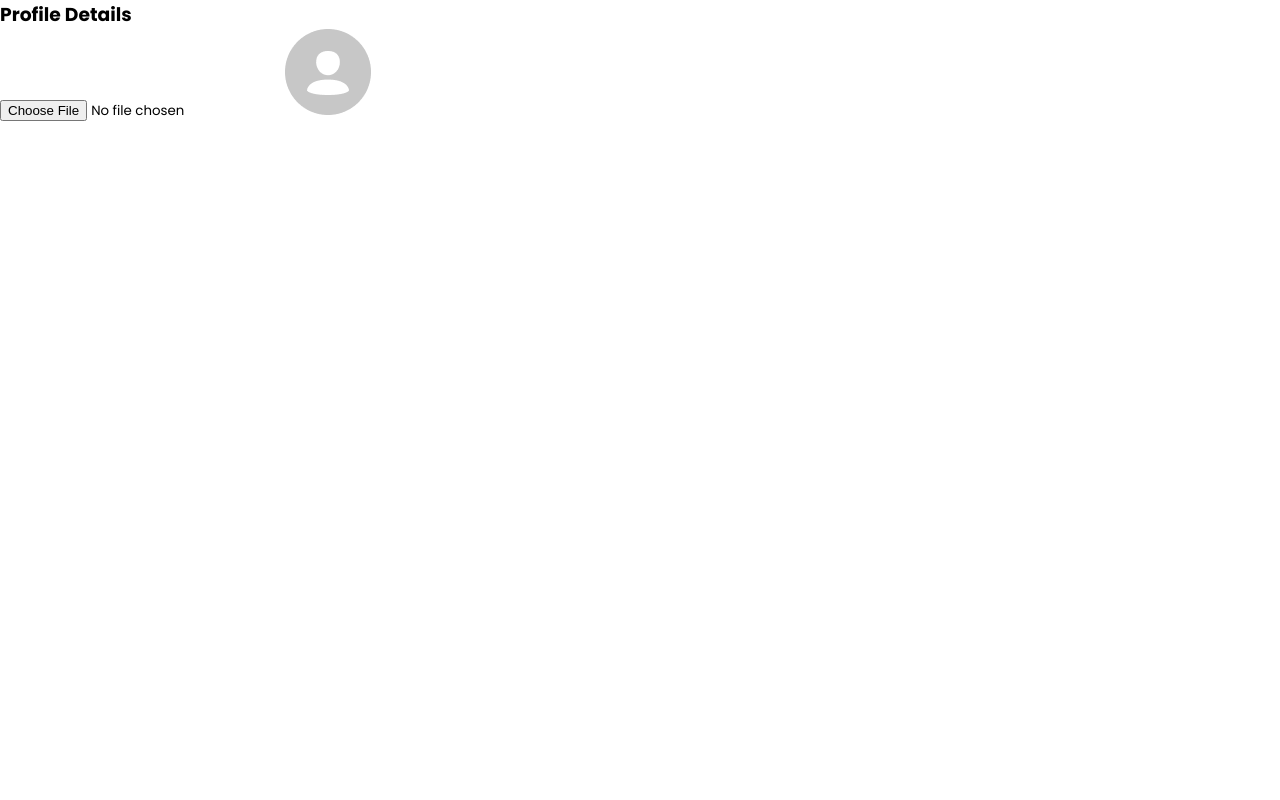
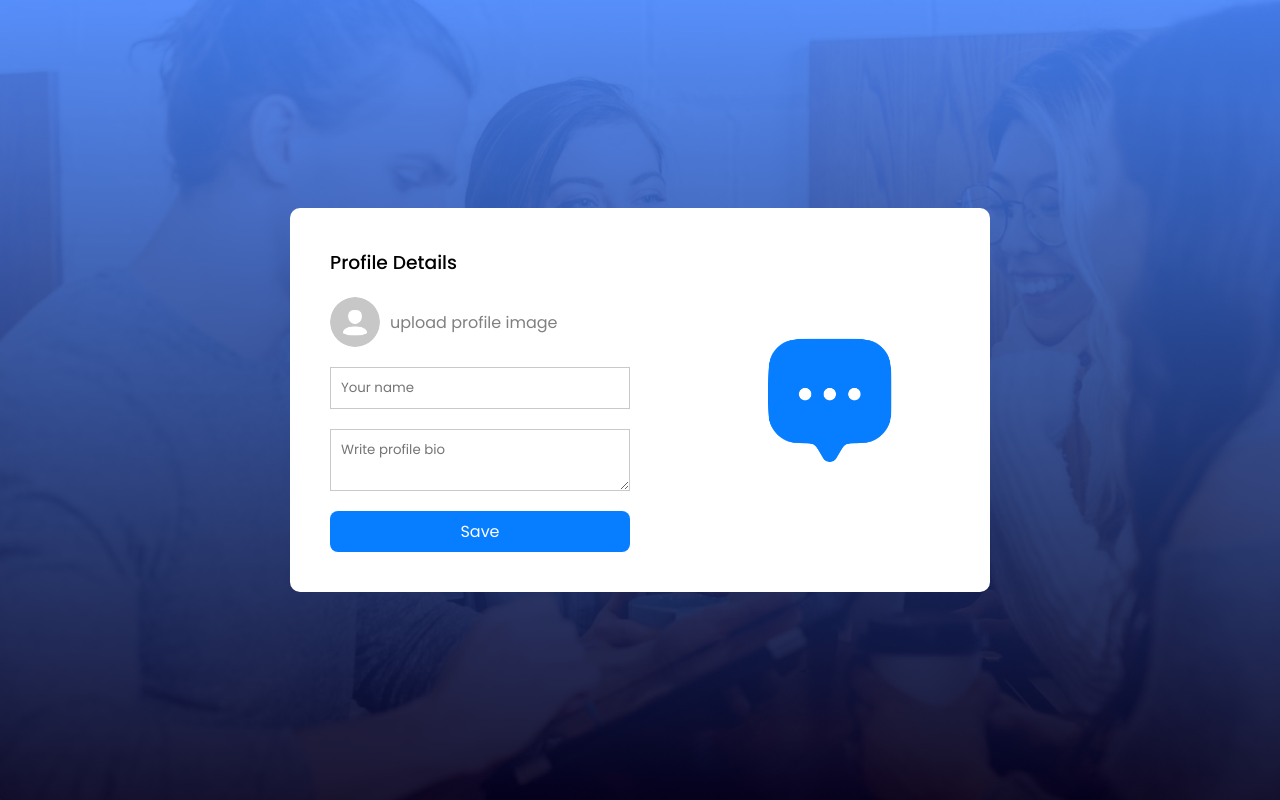
Before and after one commit to mejbaulmubin786/Full-Stack-Real-time-Chat-Application, a React (Vite) app: page /profile in a window 1280 px wide. Built offline with nearby package versions, Linux system fonts and the light colour scheme.

Commit message:
profile page update

```diff
--- a/src/pages/login/Login.css
+++ b/src/pages/login/Login.css
@@ -47,7 +47,7 @@
     translate: -50% -50%;
     border-radius: 14px;
     background-image: conic-gradient(from var(--angle),
-            red, transparent 30%);
+            transparent 70%, red);
     animation: spin 6s linear infinite;
     z-index: -1;
 }
--- a/src/pages/profileUpdate/ProfileUpdate.css
+++ b/src/pages/profileUpdate/ProfileUpdate.css
@@ -0,0 +1,61 @@
+.profile{
+    min-height: 100vh;
+    background: url(/background.png) no-repeat;
+    background-size: cover;
+    display: flex;
+    align-items: center;
+    justify-content: center;
+}
+.profile-container{
+    background-color: white;
+    display: flex;
+    align-items: center;
+    justify-content: space-between;
+    min-width: 700px;
+    border-radius: 10px;
+}
+.profile-pic{
+    max-width: 160px;
+    aspect-ratio: 1/1;
+    margin: 20px auto;
+    border-radius: 50%;
+}
+
+.profile form {
+    display: flex;
+    flex-direction: column;
+    gap: 20px;
+    padding: 40px;
+}
+
+.profile form h3{
+    font-weight: 500;
+}
+
+.profile label{
+    display: flex;
+    align-items: center;
+    gap: 10px;
+    color: gray;
+    cursor: pointer;
+}
+.profile label img{
+    width: 50px;
+    aspect-ratio: 1/1;
+    border-radius: 50%;
+}
+.profile input, textarea{
+    padding: 10px;
+    min-width: 300px;
+    border: 1px solid #c9c9c9;
+    outline-color: #077eff;
+}
+.profile form button{
+    border: none;
+    color: white;
+    background-color: #077eff;
+    padding: 8px;
+    font-size: 16px;
+    cursor: pointer;
+    border-radius: 8px;
+}
--- a/src/pages/profileUpdate/ProfileUpdate.jsx
+++ b/src/pages/profileUpdate/ProfileUpdate.jsx
@@ -1,18 +1,24 @@
-import React from 'react'
+import React, { useState } from 'react'
 import './ProfileUpdate.css'
 import assets from '../../assets/assets'
 
 const ProfileUpdate = () => {
+  const [image, setImage] = useState(false);
   return (
     <div className='profile'>
       <div className="profile-container">
         <form>
           <h3>Profile Details</h3>
           <label htmlFor="avatar">
-            <input type="file" id='avatar' accept='.png, .jpg, jpeg' higgen/>
-            <img src={assets.avatar_icon} alt="" />
+            <input onChange={(e)=>setImage(e.target.files[0])} type="file" id='avatar' accept='.png, .jpg, jpeg' hidden/>
+            <img src={image? URL.createObjectURL(image) : assets.avatar_icon} alt="" />
+            upload profile image
           </label>
+          <input type="text" placeholder='Your name' required/>
+          <textarea name="" id="" placeholder='Write profile bio' required></textarea>
+          <button type="submit">Save</button>
         </form>
+        <img className='profile-pic' src={assets.logo_icon} alt="" />
       </div>
     </div>
   )
```
